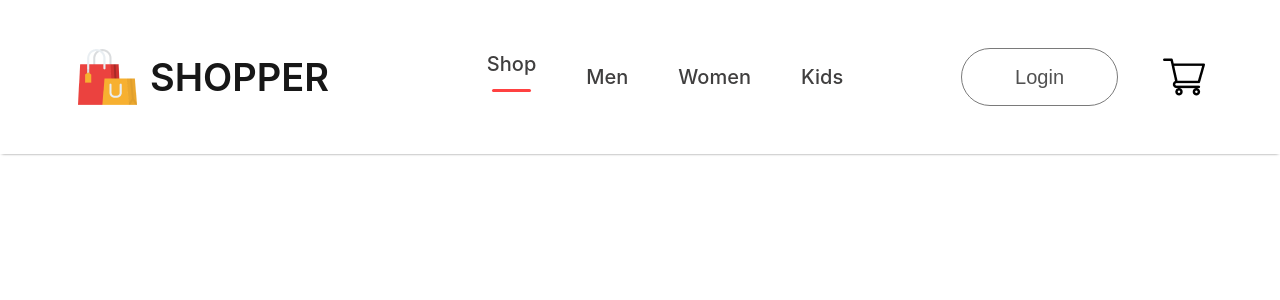
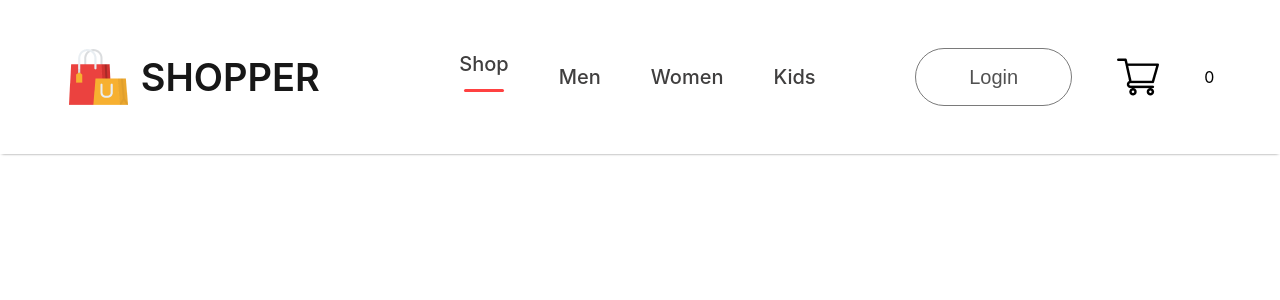
Before and after one commit to Kirttinath/Code-World, a React (Create React App) app in the folder frontend/: page / in a window 1280 px wide. Shown: the top 300 px of the page. Built offline with nearby package versions, Linux system fonts and the light colour scheme.

Commit message:
nav-cart-count division added

```diff
--- a/frontend/src/Components/Navbar/Navbar.jsx
+++ b/frontend/src/Components/Navbar/Navbar.jsx
@@ -19,6 +19,7 @@ const Navbar = () => {
     <div className="nav-login-cart">
         <button>Login</button>
         <img src={cart_icon} alt="" />
+        <div className="nav-cart-count">0</div>
     </div>
     </div>
   )
```
Also changed, not shown: frontend/src/Components/Navbar/Navbar.css (line endings or trailing spaces).
